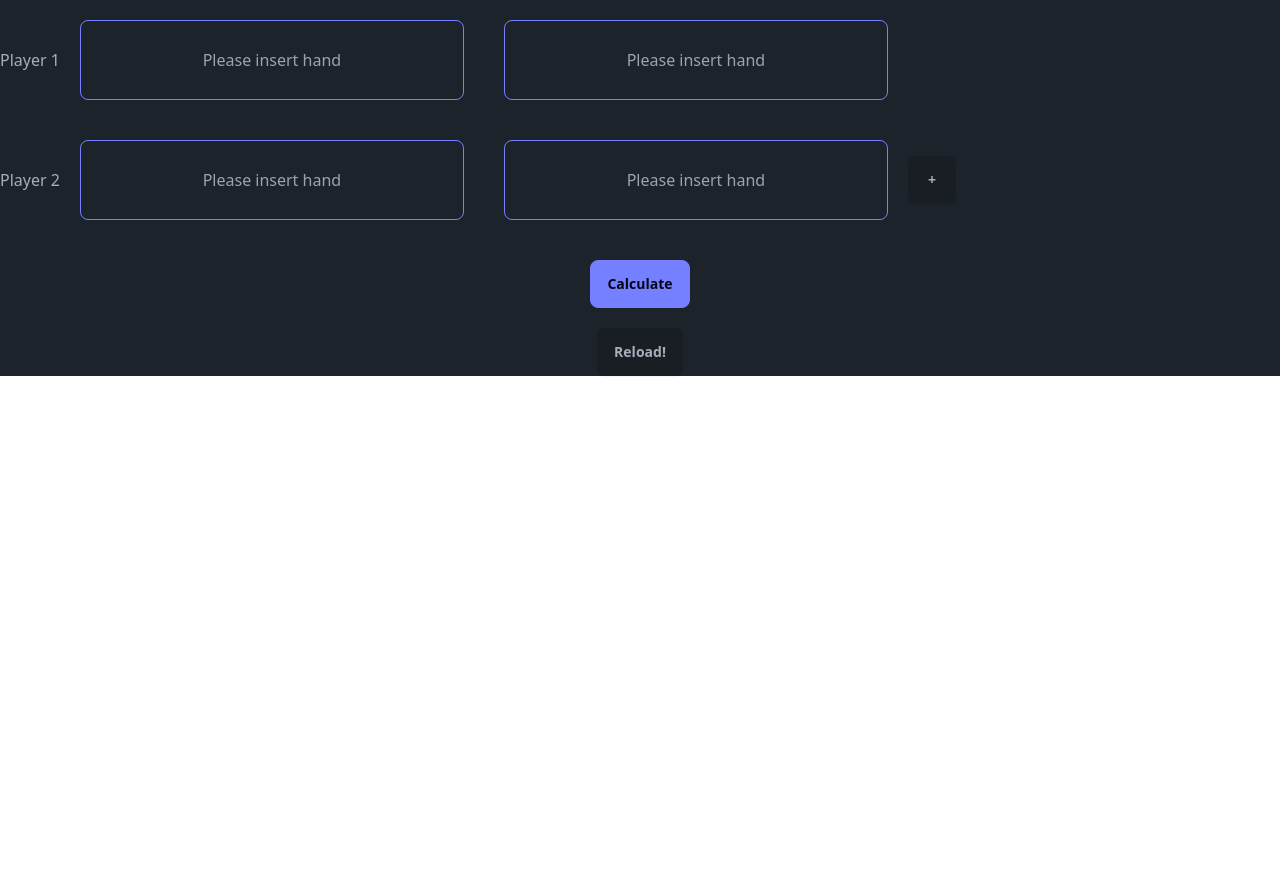
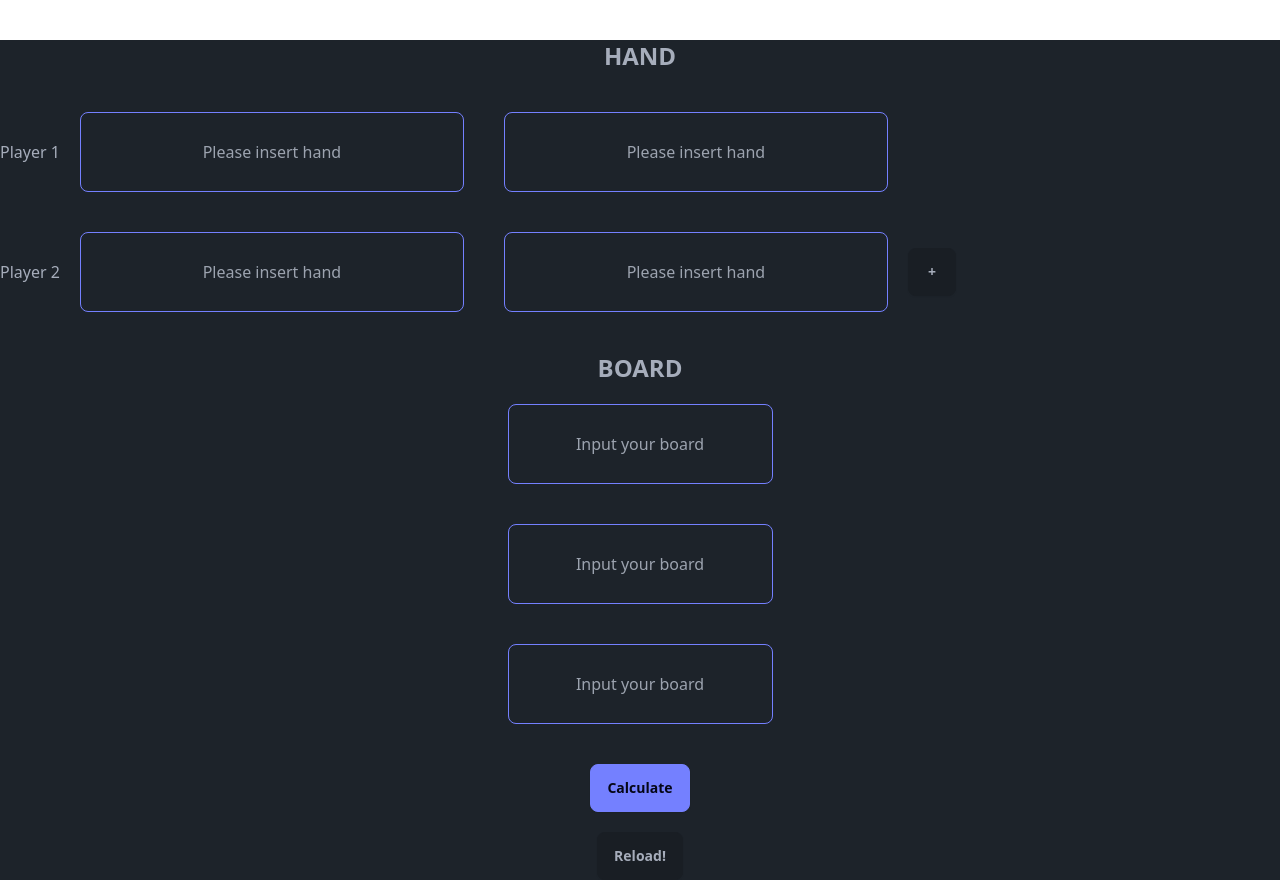
Before and after one commit to Ken-Ken-Need/Texas-Hold-em-Calculator-Site, a Next.js app: page / in a window 1280 px wide. Before the commit the page ends 800 px from the top, so only its background shows below. Built offline with nearby package versions, Linux system fonts and the light colour scheme.

Commit message:
Board Input component

```diff
--- /dev/null
+++ b/src/components/inputBoard.js
@@ -0,0 +1,15 @@
+import { useState } from "react";
+const InputBoard = ({ setFunction }) => {
+  return (
+    <div>
+      <input
+        className="input input-primary m-5 h-20 text-center rounded-lg"
+        placeholder="Input your board"
+        onChange={(e) => {
+          setFunction(e.target.value);
+        }}
+      ></input>
+    </div>
+  );
+};
+export default InputBoard;
--- a/src/pages/index.js
+++ b/src/pages/index.js
@@ -2,31 +2,41 @@ import Display from "@/components/Results";
 import Inputbox from "@/components/inputbox";
 import { useState } from "react";
 import Reload from "@/components/reload";
+import InputBoard from "@/components/inputBoard";
 
 export default function Home() {
-  const [array, setArray] = useState(["", "", "", ""]);
+  const [arrayHand, setHand] = useState(["", "", "", ""]);
 
-  const displayArray = [];
+  const [board, setBoard] = useState(["", "", ""]);
 
-  for (let index = 0; index < array.length; index++) {
-    const element = array[index];
+  const displayArrayHand = [];
+  const displayArrayBoard = [];
+
+  for (let index = 0; index < arrayHand.length; index++) {
     if (index % 2 === 0) {
-      displayArray.push([array[index], array[index + 1]]);
+      displayArrayHand.push([arrayHand[index], arrayHand[index + 1]]);
     }
+  }
+  for (let index = 0; index < board.length; index++) {
+    displayArrayBoard.push([board[index]]);
   }
   return (
     // Inputbox display
     // and the button for adding players
     <div data-theme="dark" className="flex, felx-col, space-y-5">
+      <p className="flex flex-col items-center text-2xl font-black mt-10 ">
+        HAND
+      </p>
+
       <div className="flex flex-wrap items-center">
-        {array.map((content, id) => {
+        {arrayHand.map((content, id) => {
           return (
             <div key={id} className="flex flex-row items-center">
               {id % 2 === 0 && <p>Player {id / 2 + 1}</p>}
               <Inputbox
                 setFunction={(str) => {
-                  array[id] = str;
-                  setArray([...array]);
+                  arrayHand[id] = str;
+                  setHand([...arrayHand]);
                 }}
               />
             </div>
@@ -35,16 +45,34 @@ export default function Home() {
         <button
           className="btn btn-square"
           onClick={() => {
-            setArray([...array, "", ""]);
+            setHand([...arrayHand, "", ""]);
           }}
         >
           +
         </button>
       </div>
 
+      {/*The Input boxes for board*/}
+
+      <div>
+        <p className="flex flex-col items-center text-2xl font-black">BOARD</p>
+        {board.map((content, id) => {
+          return (
+            <div key={id} className="flex flex-col items-center">
+              <InputBoard
+                setFunction={(str) => {
+                  board[id] = str;
+                  setBoard([...board]);
+                }}
+              />
+            </div>
+          );
+        })}
+      </div>
+
       {/*Calculate and reload button */}
       <div className="flex flex-col space-y-5 items-center">
-        <Display hands={displayArray} board={[]} />
+        <Display hands={displayArrayHand} board />
         <Reload />
       </div>
     </div>
```
